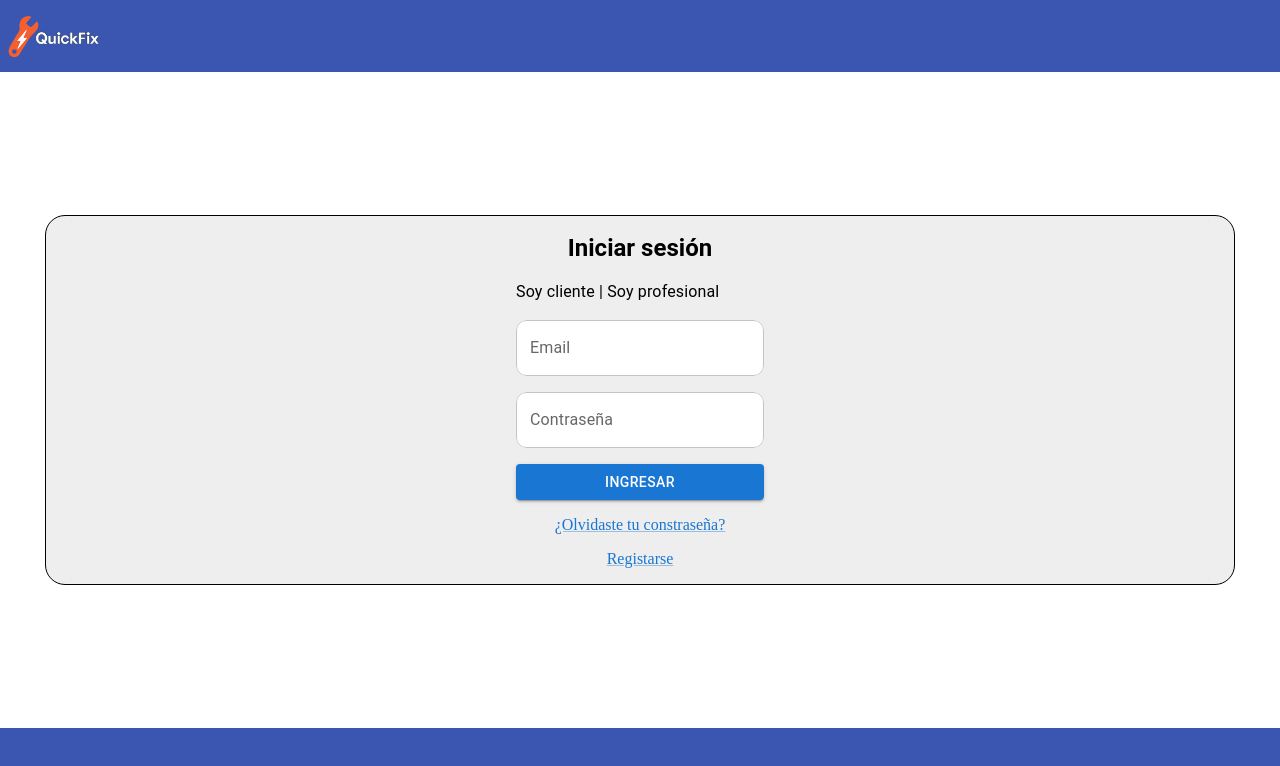
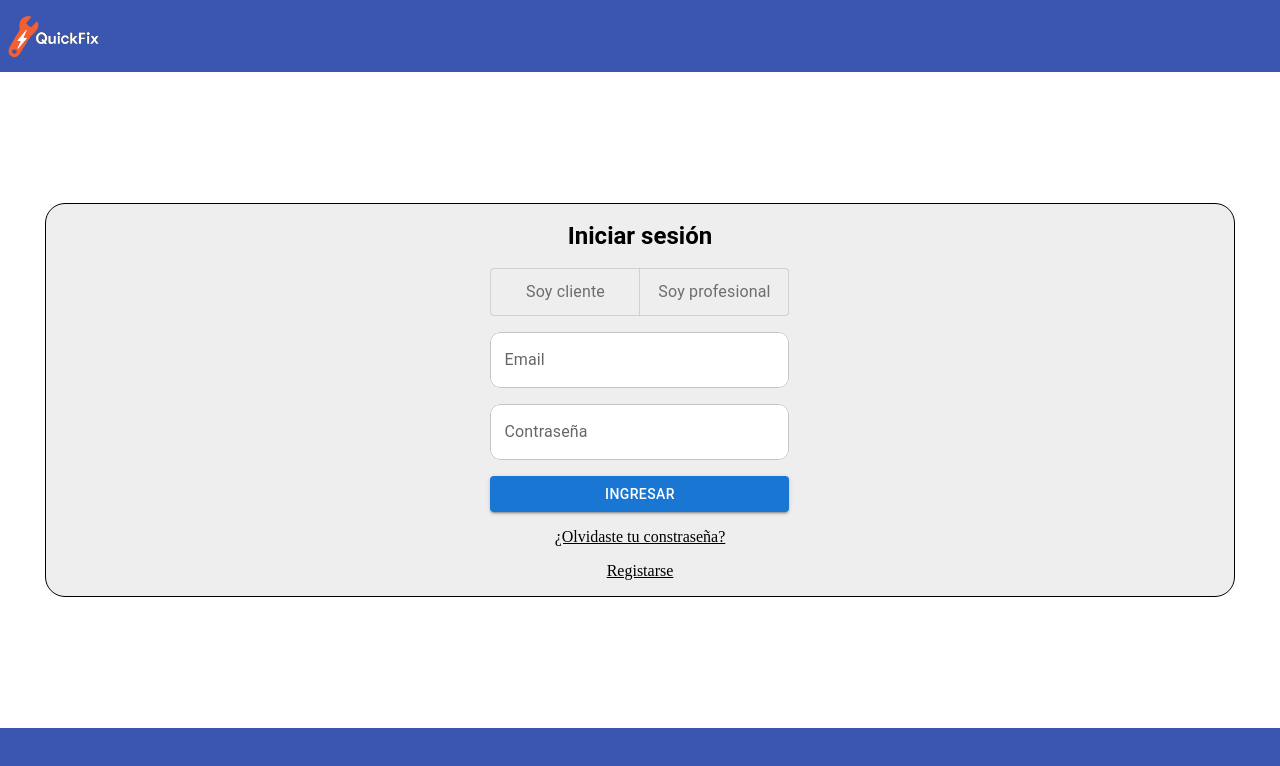
Before and after one commit to CrisLomasUnsam/quickfix-front, a React (Vite) app: page / in a window 1280 px wide. Shown: the top 766 px of the page. Built offline with nearby package versions, Linux system fonts and the light colour scheme.

Commit message:
refactor login, add toggleButton

```diff
--- a/src/views/pages/Login.tsx
+++ b/src/views/pages/Login.tsx
@@ -1,15 +1,27 @@
 import { FormContainer } from '../components/containers/FormContainer'
 import Typography from '@mui/material/Typography'
-import { Box, Button } from '@mui/material'
+import { Box, Button, ToggleButton, ToggleButtonGroup } from '@mui/material'
 import { Link as MuiLink } from '@mui/material'
 import { Link as RouterLink } from 'react-router'
 import { Controller, useForm } from 'react-hook-form'
 import { StyledTextFieldInput } from '../components/inputs/StyledTextFieldInput'
+import React from 'react'
 
 export default function Login() {
   type FormData = {
     email: string
     password: string
+  }
+
+  const [userType, setUserType] = React.useState('null')
+
+  const handleUserType = (
+    event: React.MouseEvent<HTMLElement>,
+    newUserType: string | null,
+  ) => {
+    if (newUserType !== null) {
+      setUserType(newUserType)
+    }
   }
 
   const {
@@ -39,8 +51,27 @@ export default function Login() {
           style={{ display: 'flex', flexDirection: 'column', gap: '1rem' }}
           onSubmit={handleSubmit(onSubmit)}
         >
-          <Typography>Soy cliente | Soy profesional</Typography>
-
+          <ToggleButtonGroup
+            value={userType}
+            exclusive
+            onChange={handleUserType}
+            aria-label="text alignment"
+          >
+            <ToggleButton
+              sx={styles.toggleButton}
+              value="customer"
+              aria-label="Cliente"
+            >
+              <Typography>Soy cliente</Typography>
+            </ToggleButton>
+            <ToggleButton
+              sx={styles.toggleButton}
+              value="profesional"
+              aria-label="Professional"
+            >
+              <Typography>Soy profesional</Typography>
+            </ToggleButton>
+          </ToggleButtonGroup>
           <Controller
             name="email"
             control={control}
@@ -80,11 +111,23 @@ export default function Login() {
             Ingresar
           </Button>
         </form>
-        <MuiLink>¿Olvidaste tu constraseña?</MuiLink>
-        <MuiLink component={RouterLink} to="/userSelect">
+        <MuiLink sx={styles.link}>¿Olvidaste tu constraseña?</MuiLink>
+        <MuiLink sx={styles.link} component={RouterLink} to="/userSelect">
           Registarse
         </MuiLink>
       </FormContainer>
     </Box>
   )
 }
+
+const styles = {
+  toggleButton: {
+    width: '150px',
+    textTransform: 'none',
+  },
+
+  link: {
+    color: 'black',
+    textDecorationColor: 'black',
+  },
+}
```
